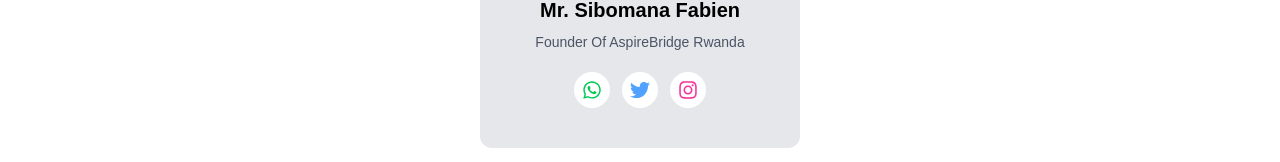
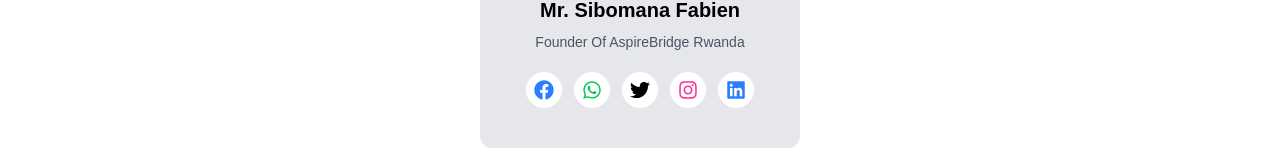
Before and after one commit to Mihigojordan/aspirebridge, a React (Vite) app: page /Team in a window 1280 px wide. Shown: the part 706-868 px from the top of the page. Built offline with nearby package versions, Linux system fonts and the light colour scheme.

Commit message:
last chnage

```diff
--- a/src/pages/TeamMember.jsx
+++ b/src/pages/TeamMember.jsx
@@ -7,7 +7,7 @@ import image from '../assets/image.avif'
 
 
 // React Icons
-import { FaWhatsapp, FaTwitter, FaInstagram } from "react-icons/fa";
+import { FaWhatsapp, FaTwitter, FaInstagram,FaFacebook,FaLinkedin } from "react-icons/fa";
 import GetInvolved from "../components/GetInvolved";
 
 const teamMembers = [
@@ -47,14 +47,22 @@ const TeamMembers = () => {
             </Link>
             <p className="text-gray-600 text-sm capitalize">{member.role}</p>
             <div className="flex w-full items-center justify-center gap-3 mt-3">
+
+            <div className="p-2 rounded-full bg-white text-blue-500">
+                <FaFacebook className="w-5 h-5" />
+              </div>
               <div className="p-2 rounded-full bg-white text-green-500">
                 <FaWhatsapp className="w-5 h-5" />
               </div>
-              <div className="p-2 rounded-full bg-white text-blue-400">
+              <div className="p-2 rounded-full bg-white text-black-400">
                 <FaTwitter className="w-5 h-5" />
               </div>
               <div className="p-2 rounded-full bg-white text-pink-500">
                 <FaInstagram className="w-5 h-5" />
+              </div>
+
+              <div className="p-2 rounded-full bg-white text-blue-500">
+                <FaLinkedin className="w-5 h-5" />
               </div>
             </div>
           </div>
```
